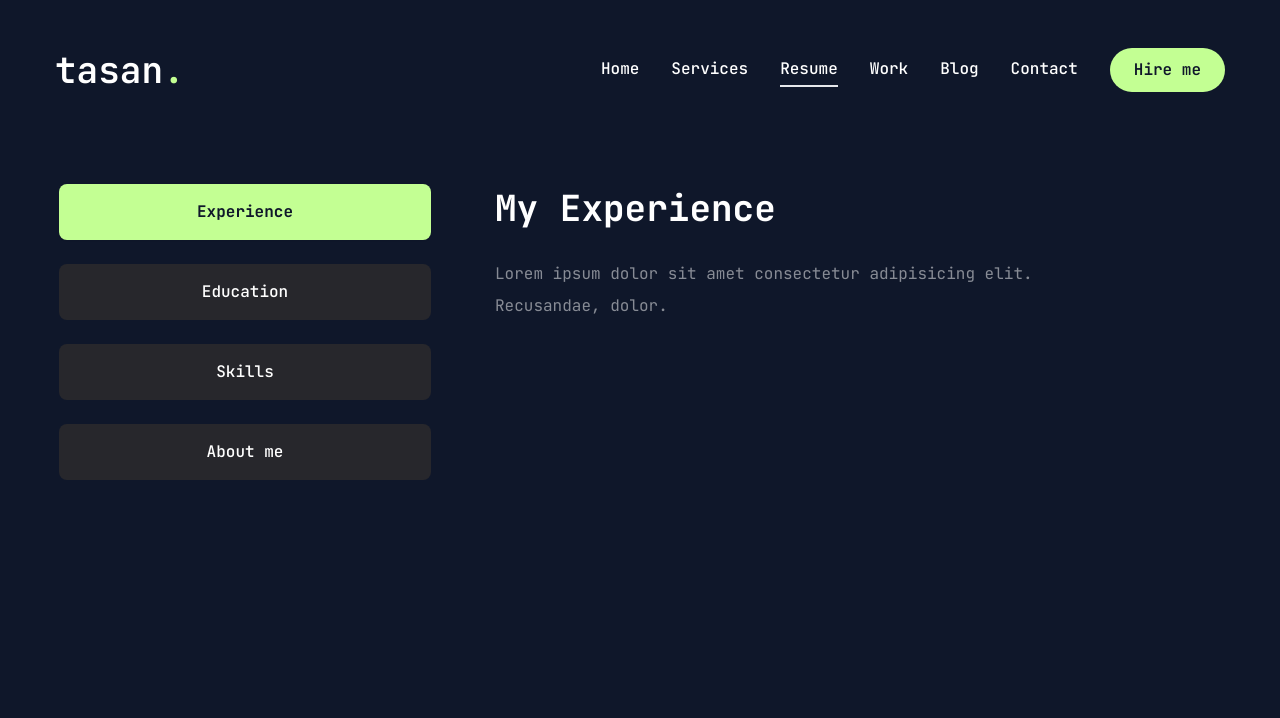
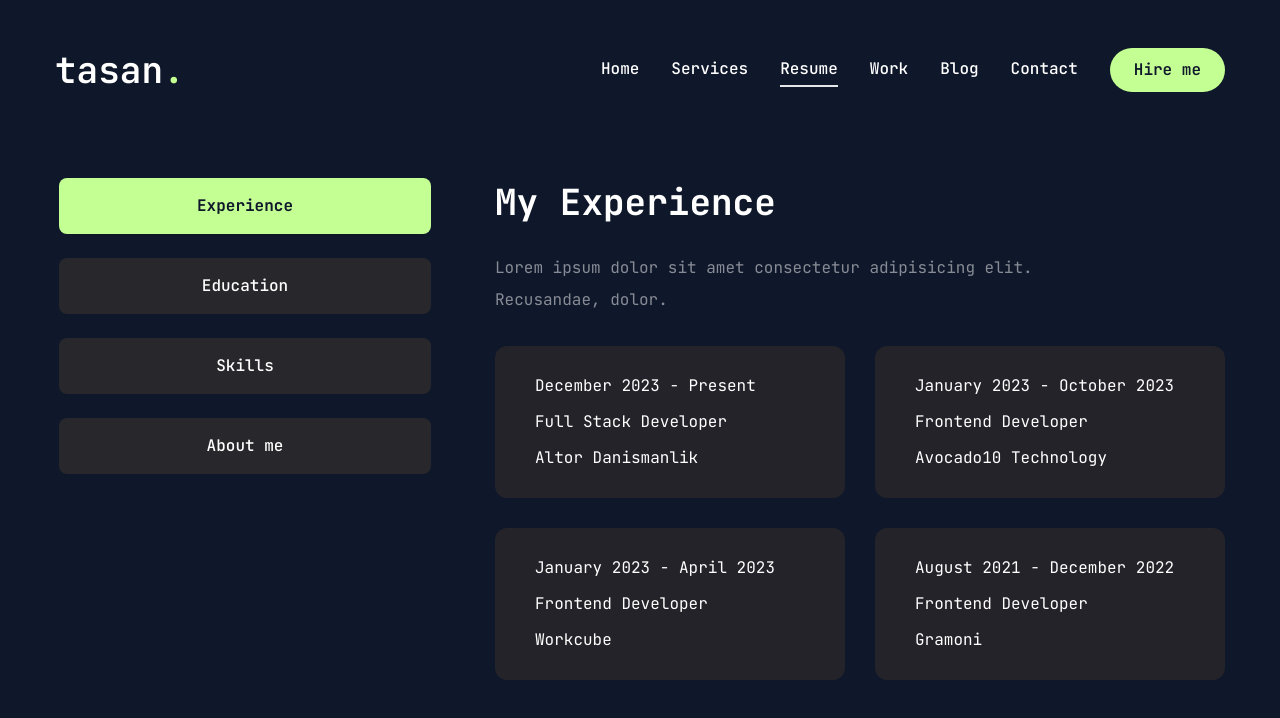
Before and after one commit to tauhid-hasan-dev/portfolio-tauhid, a Next.js app: page /resume in a window 1280 px wide. Shown: the top 718 px of the page. Built offline with nearby package versions, Linux system fonts and the light colour scheme.

Commit message:
scroll bar added

```diff
--- a/app/resume/page.jsx
+++ b/app/resume/page.jsx
@@ -4,6 +4,7 @@ import { FaHtml5, FaCss3, FaJs, FaReact, FaNodeJs } from "react-icons/fa";
 import { SiTailwindcss, SiNextdotjs } from "react-icons/si";
 import { Tabs, TabsContent, TabsList, TabsTrigger } from "@/components/ui/tabs";
 import { motion } from "framer-motion";
+import { ScrollArea } from "@/components/ui/scroll-area";
 
 // about data
 
@@ -155,6 +156,24 @@ const Resume = () => {
                 <p className="max-w-[600px] text-white/50 mx-auto xl:mx-0 ">
                   {experience.description}
                 </p>
+                <ScrollArea className="h-[400px]">
+                  <ul className="grid grid-cols-1 lg:grid-cols-2 gap-[30px]">
+                    {experience.items.map((item, index) => {
+                      return (
+                        <li
+                          key={index}
+                          className="bg-[#232329] py-6 px-10 rounded-xl flex flex-col justify-center items-center lg:items-start gap-1"
+                        >
+                          <span>{item.duration}</span>
+                          <h3>{item.position}</h3>
+                          <div>
+                            <p>{item.company}</p>
+                          </div>
+                        </li>
+                      );
+                    })}
+                  </ul>
+                </ScrollArea>
               </div>
             </TabsContent>
             <TabsContent value="education" className="w-full">
```
